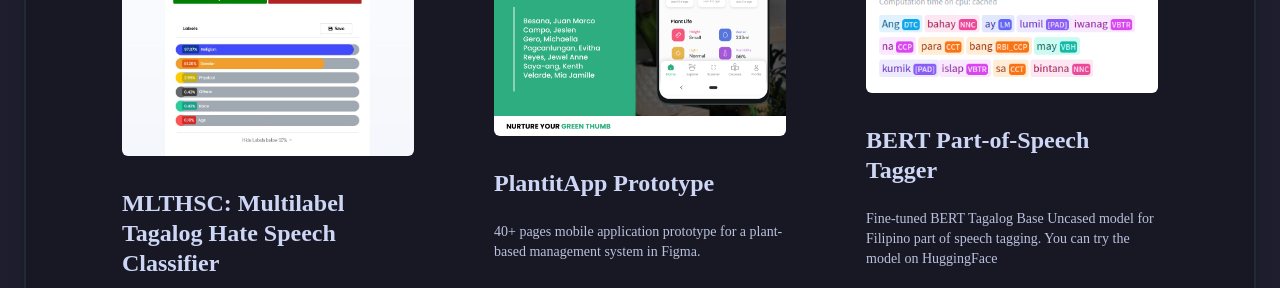
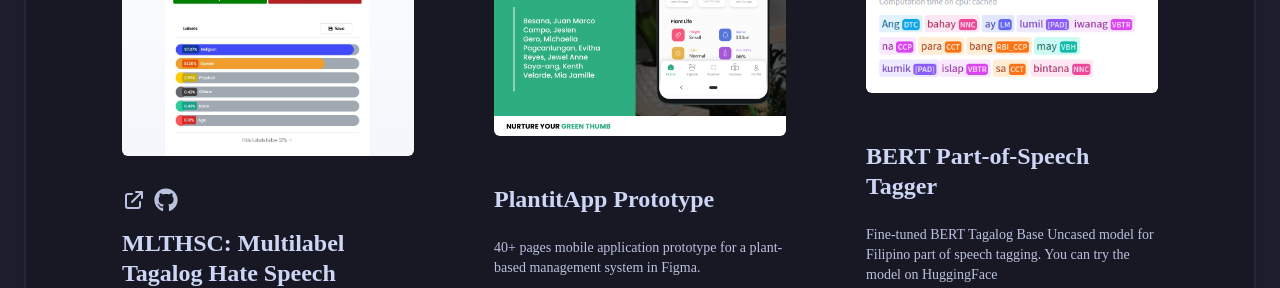
Before and after one commit to syke9p3/syke-portfolio-v2, a React (Vite) app: page /projects in a window 1280 px wide. Shown: the part 760-1048 px from the top of the page. Built offline with nearby package versions, Linux system fonts and the light colour scheme; the HTML template or start-up script is replaced by a standard one.

Commit message:
project card external links

```diff
--- a/src/components/ProjectCard.tsx
+++ b/src/components/ProjectCard.tsx
@@ -1,35 +1,34 @@
 import { motion } from "framer-motion";
 import { Link } from "react-router-dom";
-
-interface Project {
-  id: number;
-  name: string;
-  date: string;
-  imgSrc: string;
-  link: string;
-  description: string;
-  type: string;
-}
+import { Project } from "../data/projectList";
 
 const ProjectCard = ({ project }: { project: Project }) => {
 
   return (
     <motion.div
       initial={{ opacity: 0, y: -50 }}
-      // animate={{ opacity: 1, y: 0 }}
+      animate={{ opacity: 1, y: 0 }}
       transition={{ duration: 0.5, delay: 0.1 }}
-      whileInView={{ opacity: 1, y: 0 }}
+    // whileInView={{ opacity: 1, y: 0 }}
     >
 
-      <div className="grid grid-cols-1 col-span-1 gap-8 sm:p-8">
-        <Link to={project.link} target="_blank" className="rounded-md">
+      <div className="grid grid-cols-1 col-span-1 gap-8 sm:p-8 ">
+        <a href={project.imgSrc} data-fancybox="gallery" className="rounded-md">
           <img
             src={project.imgSrc}
             alt=""
             className="col-span-1 transition-all duration-150 ease-in cursor-pointer max-h-[400px] rounded-md"
           />
-        </Link>
+        </a>
         <div>
+          <ul className="flex flex-wrap gap-2 pt-0 pb-4" onClick={(e) => e.stopPropagation()}>
+            {project.links && project.links.map((link, i) => (
+              <Link key={i} to={link.url} target="_blank" title={link.title}>
+                {link.icon}
+              </Link>
+            ))
+            }
+          </ul>
           <div className="flex flex-col col-span-1">
             <h1 className="mt-0 mb-6 text-2xl font-semibold leading-tight">{project.name}</h1>
             <p className="text-sm text-catppuccinSubtext1">
```
Also changed, not shown: public/img/projects/audit.png (added).
